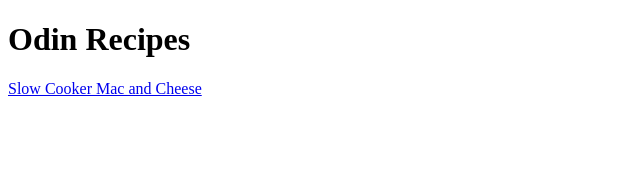
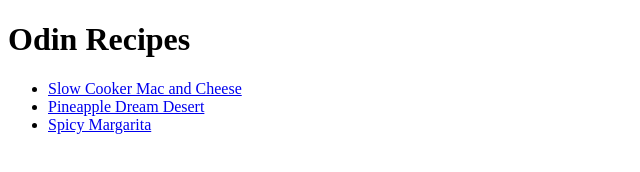
Before and after one commit to PatatoP7/odin-recipes, a plain HTML site: page index.html in a window 1280 px wide. Shown: the whole page, without its empty margins (0-640 px from the left). Drawn offline with Linux system fonts and the light colour scheme.

Commit message:
update links index.html

```diff
--- a/index.html
+++ b/index.html
@@ -7,6 +7,10 @@
 
     <body>
         <h1>Odin Recipes</h1>
-        <a href="./recipes/slow-cooker-mac-and-cheese.html">Slow Cooker Mac and Cheese</a>
+            <ul>
+                <li><a href="./recipes/pages/slow-cooker-mac-and-cheese.html">Slow Cooker Mac and Cheese</a></li>
+                <li><a href="./recipes/pages/pineapple-dream-desert.html">Pineapple Dream Desert</a></li>
+                <li><a href="./recipes/pages/spicy-margarita.html">Spicy Margarita</a></li>
+            </ul>
     </body>
 </html>
```
